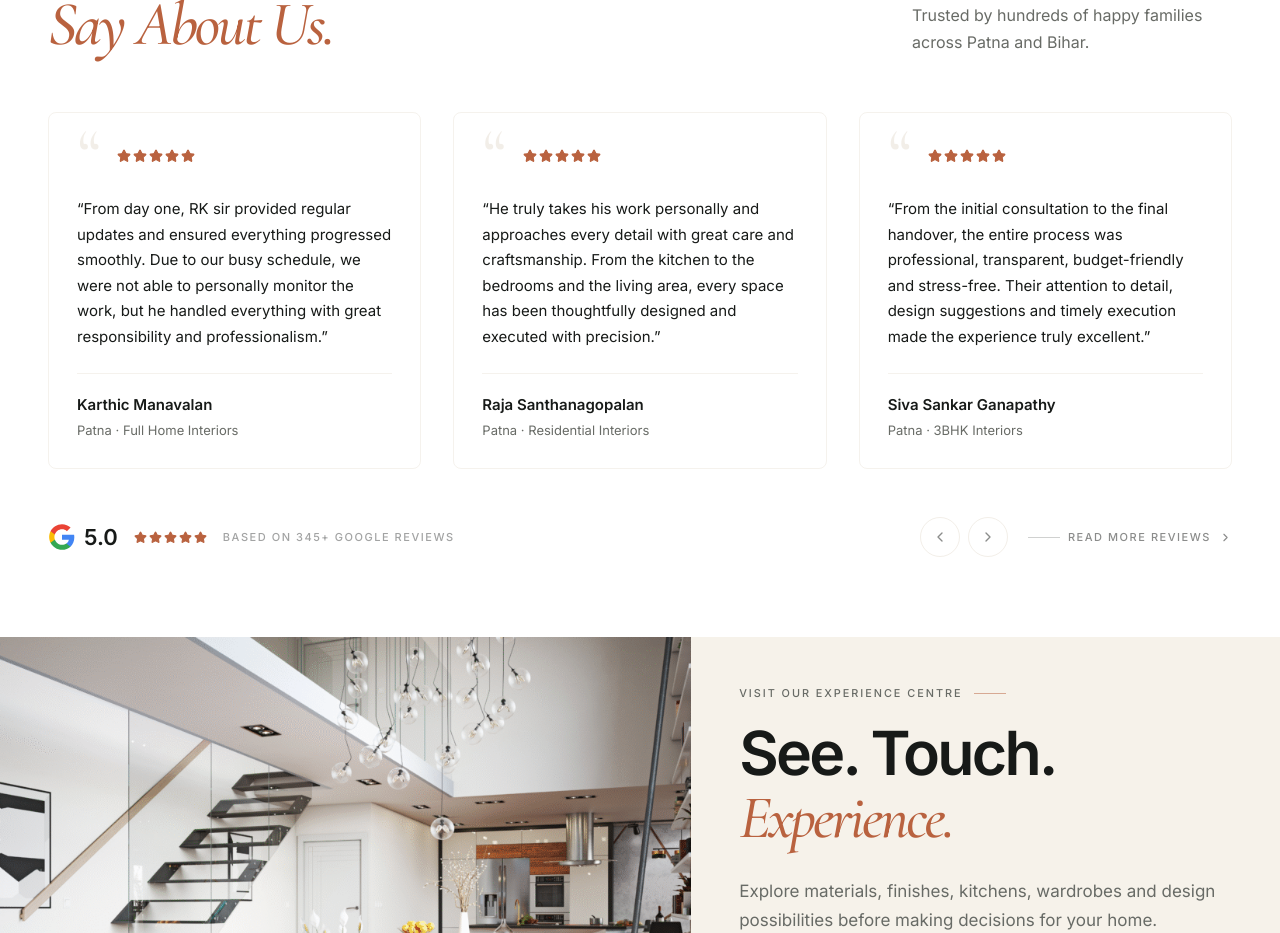
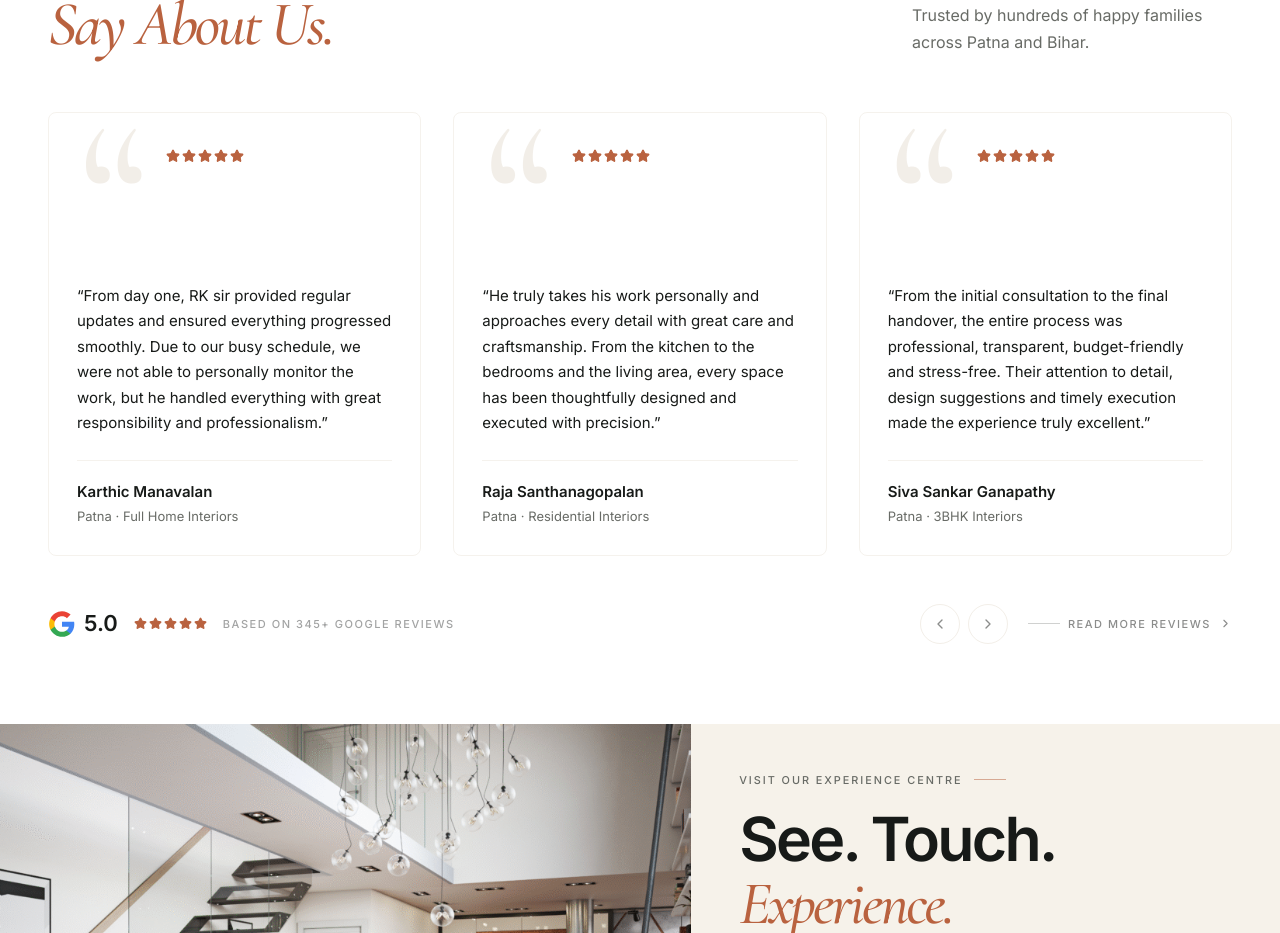
Before and after one commit to acaditya10/rk, a Next.js app: page / in a window 1280 px wide. Shown: the part 5620-6553 px from the top of the page. Built offline with nearby package versions, Linux system fonts and the light colour scheme.

Commit message:
Triple testimonial quote mark size to 216px

```diff
--- a/components/Testimonials.tsx
+++ b/components/Testimonials.tsx
@@ -45,7 +45,7 @@ export default function Testimonials() {
             >
               {/* Quote + Stars */}
               <div className="flex items-start gap-4 mb-5">
-                <span className="text-[72px] leading-[0.6] text-warm-stone/50 font-serif select-none -mt-2">&ldquo;</span>
+                <span className="text-[216px] leading-[0.6] text-warm-stone/50 font-serif select-none -mt-2">&ldquo;</span>
                 <div className="flex gap-0.5 mt-2">
                   {[...Array(testimonial.rating)].map((_, j) => (
                     <Star
```
